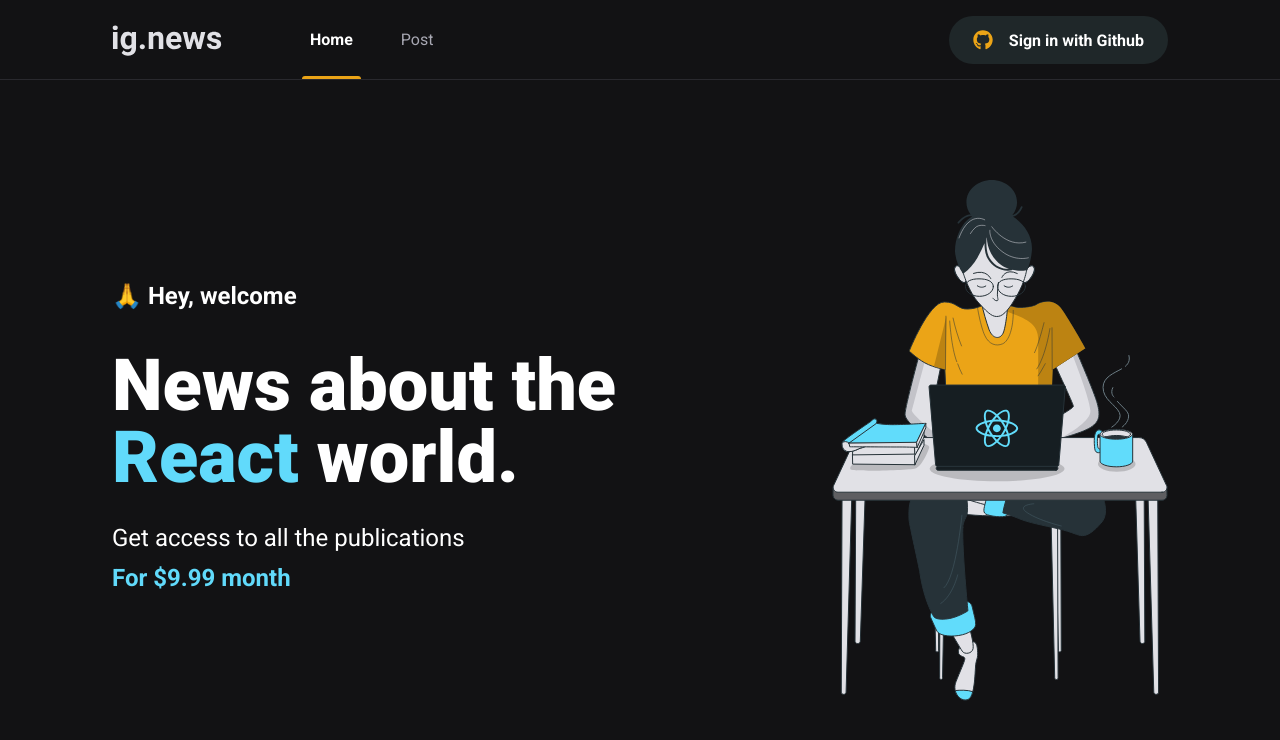
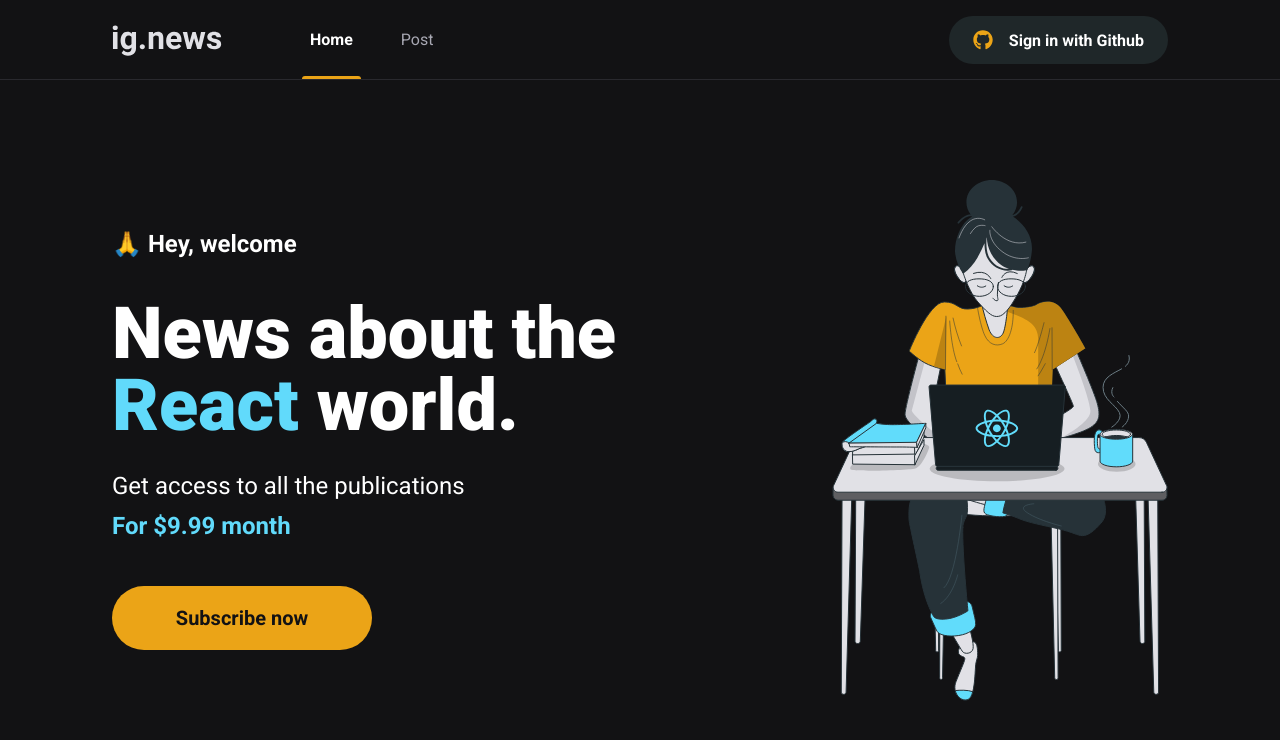
Before and after one commit to claraferreirabatista/ignews, a Next.js app: page / in a window 1280 px wide. Shown: the top 740 px of the page. Built offline with nearby package versions, Linux system fonts and the light colour scheme.

Commit message:
create-SubscribeButton-and-create-your-styles

```diff
--- a/src/components/SubscribeButton/index.tsx
+++ b/src/components/SubscribeButton/index.tsx
@@ -0,0 +1,11 @@
+import styles from './styles.module.scss';
+
+export function SubscribeButton() {
+    return (
+        <button
+            type="button"
+            className={styles.subscribeButton}>
+                Subscribe now
+        </button>
+    )
+}
--- a/src/components/SubscribeButton/styles.module.scss
+++ b/src/components/SubscribeButton/styles.module.scss
@@ -0,0 +1,20 @@
+.subscribeButton {
+    height: 4rem;
+    width: 260px;
+    border: 0;
+    border-radius: 2rem;
+    background: var(--yellow-500);
+    color: var(--gray-900);
+    font-size: 1.25rem;
+    font-weight: bold;
+
+    display: flex;
+    align-items: center;
+    justify-content: center;
+
+    transition: filter 0.2s;
+
+    &:hover {
+        filter: brightness(0.8);
+    }
+}
--- a/src/pages/index.tsx
+++ b/src/pages/index.tsx
@@ -1,6 +1,8 @@
 import Head from 'next/head';
+import { SubscribeButton } from '../components/SubscribeButton';
 
 import styles from './home.module.scss';
+
 
 export default function Home() {
   return (
@@ -18,6 +20,8 @@
             <span>For $9.99 month</span>
           </p>
 
+          <SubscribeButton />
+
         </section>
 
         <img src="/images/avatar.svg" alt="Girl coding" />
```
